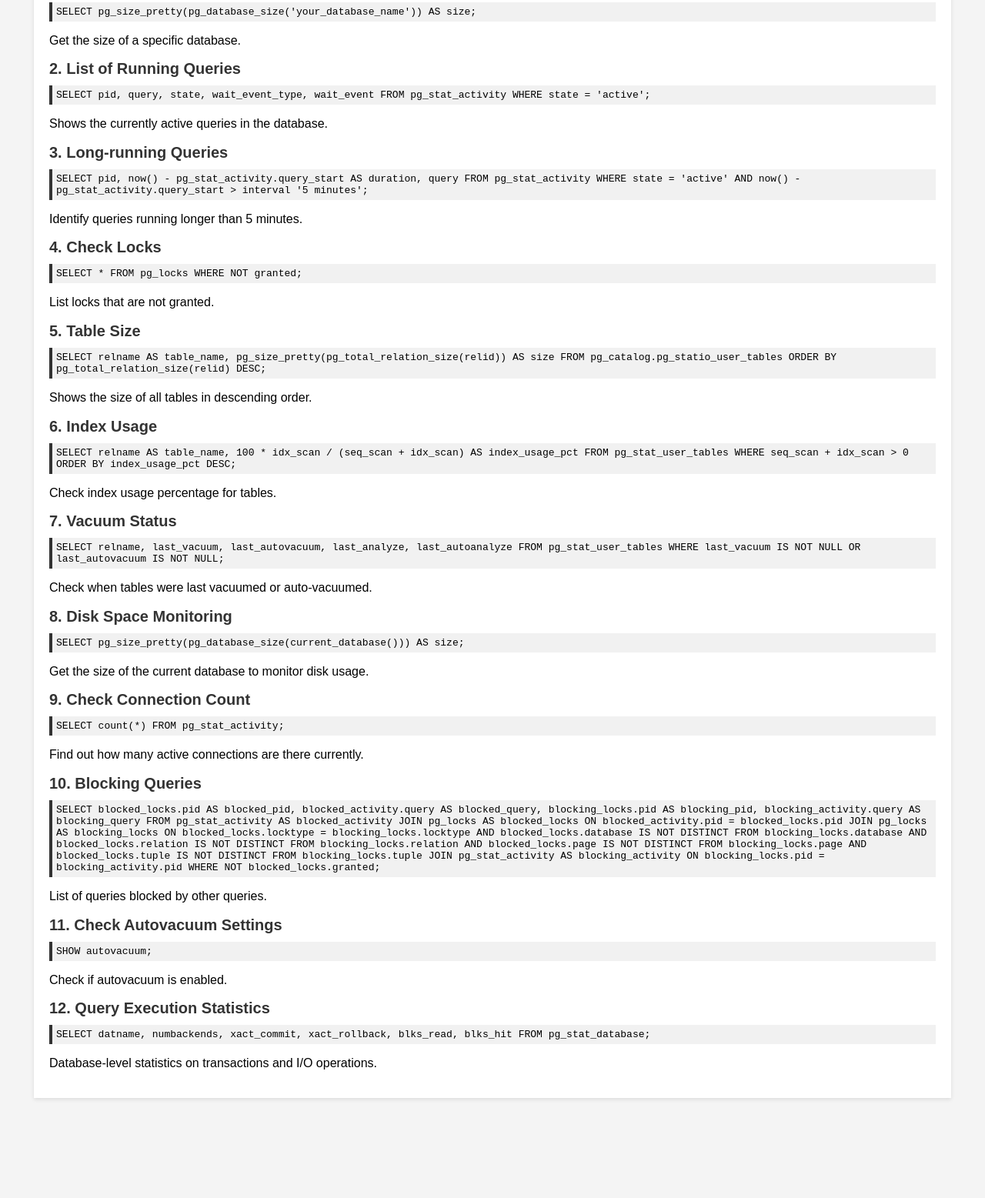
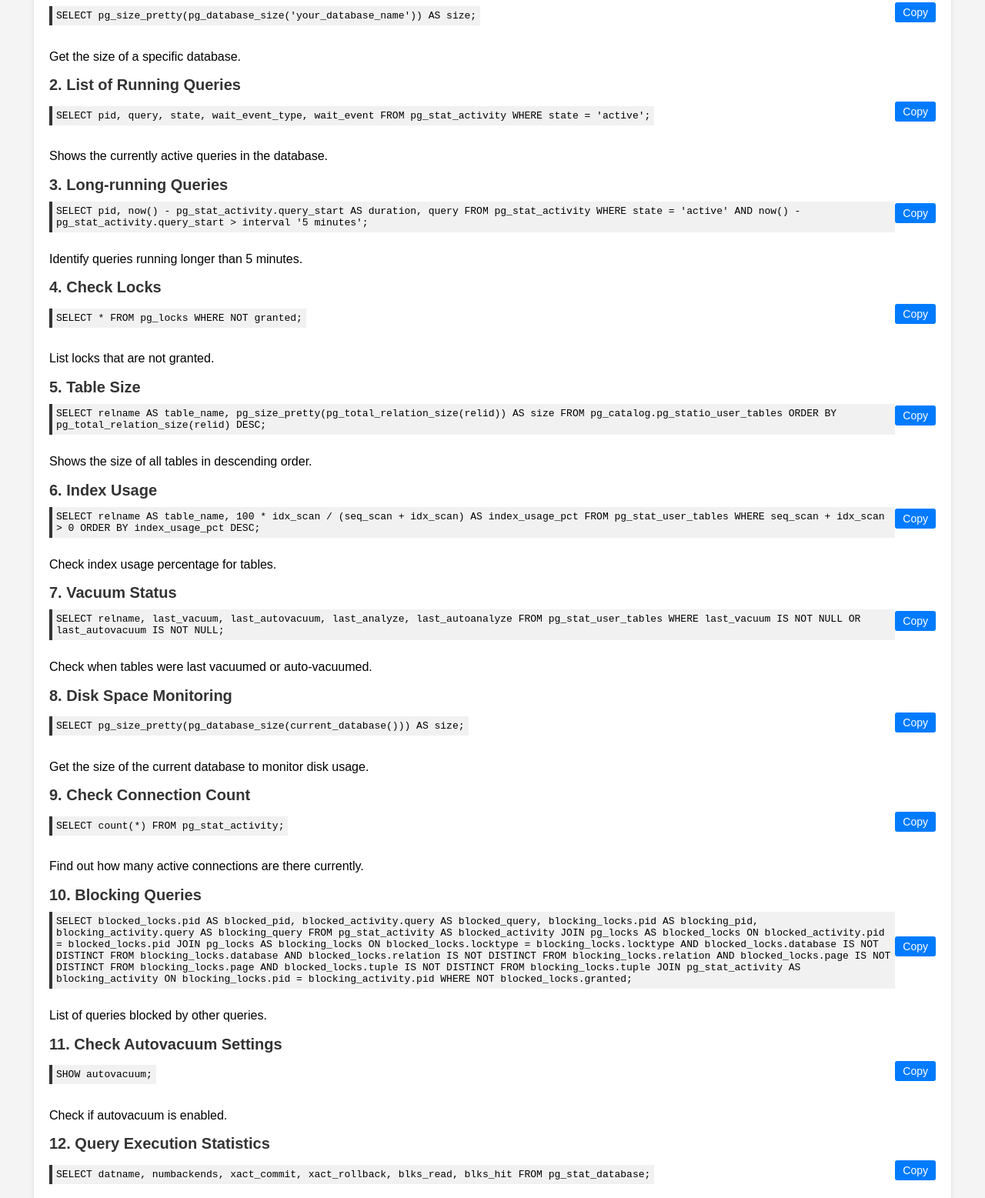
Before and after one commit to daniruddha29/daniruddha29.github.io, a plain HTML site: page index.html in a window 1280 px wide. Shown: the part 135-1692 px from the top of the page at 77% size. Before the commit the page ends 1582 px from the top, so only its background shows below. Drawn offline with Linux system fonts and the light colour scheme.

Commit message:
Update index.html

```diff
--- a/index.html
+++ b/index.html
@@ -46,6 +46,24 @@
             border-radius: 5px;
             overflow-x: scroll;
         }
+        .copy-btn {
+            background-color: #007BFF;
+            color: white;
+            border: none;
+            padding: 5px 10px;
+            cursor: pointer;
+            border-radius: 3px;
+            font-size: 14px;
+            margin-bottom: 20px;
+        }
+        .copy-btn:hover {
+            background-color: #0056b3;
+        }
+        .query-box {
+            display: flex;
+            justify-content: space-between;
+            align-items: center;
+        }
     </style>
 </head>
 <body>
@@ -57,109 +75,127 @@
 <div class="container">
 
     <h2>1. Database Size</h2>
-    <code>
+    <div class="query-box">
+        <code id="query1">
             SELECT pg_size_pretty(pg_database_size('your_database_name')) AS size;
         </code>
+        <button class="copy-btn" onclick="copyQuery('query1')">Copy</button>
+    </div>
     <p>Get the size of a specific database.</p>
 
     <h2>2. List of Running Queries</h2>
-    <code>
-        SELECT pid, query, state, wait_event_type, wait_event
-        FROM pg_stat_activity
-        WHERE state = 'active';
+    <div class="query-box">
+        <code id="query2">
+            SELECT pid, query, state, wait_event_type, wait_event FROM pg_stat_activity WHERE state = 'active';
         </code>
+        <button class="copy-btn" onclick="copyQuery('query2')">Copy</button>
+    </div>
     <p>Shows the currently active queries in the database.</p>
 
     <h2>3. Long-running Queries</h2>
-    <code>
-        SELECT pid, now() - pg_stat_activity.query_start AS duration, query
-        FROM pg_stat_activity
-        WHERE state = 'active'
-        AND now() - pg_stat_activity.query_start > interval '5 minutes';
+    <div class="query-box">
+        <code id="query3">
+            SELECT pid, now() - pg_stat_activity.query_start AS duration, query FROM pg_stat_activity WHERE state = 'active' AND now() - pg_stat_activity.query_start > interval '5 minutes';
         </code>
+        <button class="copy-btn" onclick="copyQuery('query3')">Copy</button>
+    </div>
     <p>Identify queries running longer than 5 minutes.</p>
 
     <h2>4. Check Locks</h2>
-    <code>
+    <div class="query-box">
+        <code id="query4">
             SELECT * FROM pg_locks WHERE NOT granted;
         </code>
+        <button class="copy-btn" onclick="copyQuery('query4')">Copy</button>
+    </div>
     <p>List locks that are not granted.</p>
 
     <h2>5. Table Size</h2>
-    <code>
-        SELECT relname AS table_name,
-               pg_size_pretty(pg_total_relation_size(relid)) AS size
-        FROM pg_catalog.pg_statio_user_tables
-        ORDER BY pg_total_relation_size(relid) DESC;
+    <div class="query-box">
+        <code id="query5">
+            SELECT relname AS table_name, pg_size_pretty(pg_total_relation_size(relid)) AS size FROM pg_catalog.pg_statio_user_tables ORDER BY pg_total_relation_size(relid) DESC;
         </code>
+        <button class="copy-btn" onclick="copyQuery('query5')">Copy</button>
+    </div>
     <p>Shows the size of all tables in descending order.</p>
 
     <h2>6. Index Usage</h2>
-    <code>
-        SELECT relname AS table_name,
-               100 * idx_scan / (seq_scan + idx_scan) AS index_usage_pct
-        FROM pg_stat_user_tables
-        WHERE seq_scan + idx_scan > 0
-        ORDER BY index_usage_pct DESC;
+    <div class="query-box">
+        <code id="query6">
+            SELECT relname AS table_name, 100 * idx_scan / (seq_scan + idx_scan) AS index_usage_pct FROM pg_stat_user_tables WHERE seq_scan + idx_scan > 0 ORDER BY index_usage_pct DESC;
         </code>
+        <button class="copy-btn" onclick="copyQuery('query6')">Copy</button>
+    </div>
     <p>Check index usage percentage for tables.</p>
 
     <h2>7. Vacuum Status</h2>
-    <code>
-        SELECT relname, last_vacuum, last_autovacuum, last_analyze, last_autoanalyze
-        FROM pg_stat_user_tables
-        WHERE last_vacuum IS NOT NULL
-        OR last_autovacuum IS NOT NULL;
+    <div class="query-box">
+        <code id="query7">
+            SELECT relname, last_vacuum, last_autovacuum, last_analyze, last_autoanalyze FROM pg_stat_user_tables WHERE last_vacuum IS NOT NULL OR last_autovacuum IS NOT NULL;
         </code>
+        <button class="copy-btn" onclick="copyQuery('query7')">Copy</button>
+    </div>
     <p>Check when tables were last vacuumed or auto-vacuumed.</p>
 
     <h2>8. Disk Space Monitoring</h2>
-    <code>
+    <div class="query-box">
+        <code id="query8">
             SELECT pg_size_pretty(pg_database_size(current_database())) AS size;
         </code>
+        <button class="copy-btn" onclick="copyQuery('query8')">Copy</button>
+    </div>
     <p>Get the size of the current database to monitor disk usage.</p>
 
     <h2>9. Check Connection Count</h2>
-    <code>
+    <div class="query-box">
+        <code id="query9">
             SELECT count(*) FROM pg_stat_activity;
         </code>
+        <button class="copy-btn" onclick="copyQuery('query9')">Copy</button>
+    </div>
     <p>Find out how many active connections are there currently.</p>
 
     <h2>10. Blocking Queries</h2>
-    <code>
-        SELECT blocked_locks.pid AS blocked_pid,
-               blocked_activity.query AS blocked_query,
-               blocking_locks.pid AS blocking_pid,
-               blocking_activity.query AS blocking_query
-        FROM pg_stat_activity AS blocked_activity
-        JOIN pg_locks AS blocked_locks
-          ON blocked_activity.pid = blocked_locks.pid
-        JOIN pg_locks AS blocking_locks
-          ON blocked_locks.locktype = blocking_locks.locktype
-          AND blocked_locks.database IS NOT DISTINCT FROM blocking_locks.database
-          AND blocked_locks.relation IS NOT DISTINCT FROM blocking_locks.relation
-          AND blocked_locks.page IS NOT DISTINCT FROM blocking_locks.page
-          AND blocked_locks.tuple IS NOT DISTINCT FROM blocking_locks.tuple
-        JOIN pg_stat_activity AS blocking_activity
-          ON blocking_locks.pid = blocking_activity.pid
-        WHERE NOT blocked_locks.granted;
+    <div class="query-box">
+        <code id="query10">
+            SELECT blocked_locks.pid AS blocked_pid, blocked_activity.query AS blocked_query, blocking_locks.pid AS blocking_pid, blocking_activity.query AS blocking_query FROM pg_stat_activity AS blocked_activity JOIN pg_locks AS blocked_locks ON blocked_activity.pid = blocked_locks.pid JOIN pg_locks AS blocking_locks ON blocked_locks.locktype = blocking_locks.locktype AND blocked_locks.database IS NOT DISTINCT FROM blocking_locks.database AND blocked_locks.relation IS NOT DISTINCT FROM blocking_locks.relation AND blocked_locks.page IS NOT DISTINCT FROM blocking_locks.page AND blocked_locks.tuple IS NOT DISTINCT FROM blocking_locks.tuple JOIN pg_stat_activity AS blocking_activity ON blocking_locks.pid = blocking_activity.pid WHERE NOT blocked_locks.granted;
         </code>
+        <button class="copy-btn" onclick="copyQuery('query10')">Copy</button>
+    </div>
     <p>List of queries blocked by other queries.</p>
 
     <h2>11. Check Autovacuum Settings</h2>
-    <code>
+    <div class="query-box">
+        <code id="query11">
             SHOW autovacuum;
         </code>
+        <button class="copy-btn" onclick="copyQuery('query11')">Copy</button>
+    </div>
     <p>Check if autovacuum is enabled.</p>
 
     <h2>12. Query Execution Statistics</h2>
-    <code>
-        SELECT datname, numbackends, xact_commit, xact_rollback, blks_read, blks_hit
-        FROM pg_stat_database;
+    <div class="query-box">
+        <code id="query12">
+            SELECT datname, numbackends, xact_commit, xact_rollback, blks_read, blks_hit FROM pg_stat_database;
         </code>
+        <button class="copy-btn" onclick="copyQuery('query12')">Copy</button>
+    </div>
     <p>Database-level statistics on transactions and I/O operations.</p>
 
 </div>
 
+<script>
+    function copyQuery(id) {
+        const queryText = document.getElementById(id).textContent;
+        const textarea = document.createElement('textarea');
+        textarea.value = queryText;
+        document.body.appendChild(textarea);
+        textarea.select();
+        document.execCommand('copy');
+        document.body.removeChild(textarea);
+        alert('Query copied to clipboard!');
+    }
+</script>
+
 </body>
 </html>
```
Lines whose indentation alone changed are shown as unchanged.
